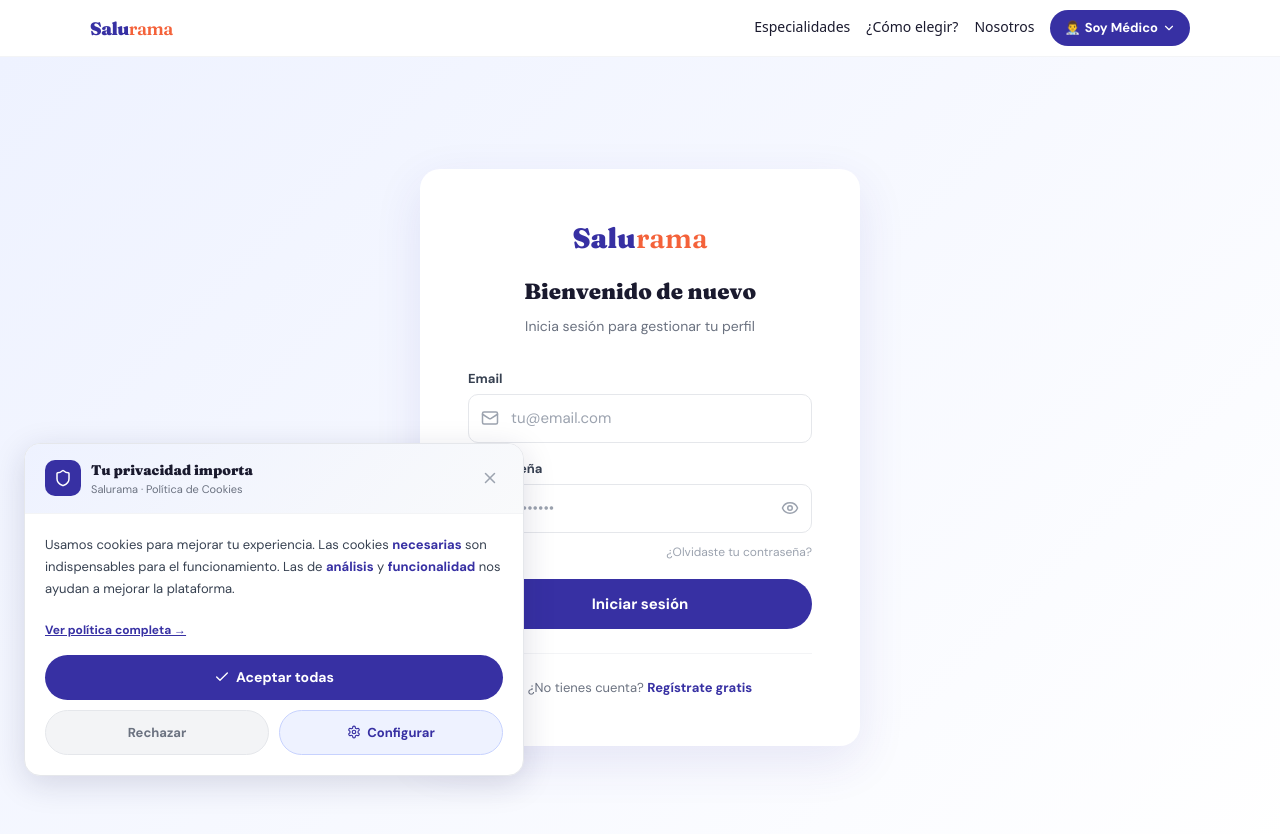
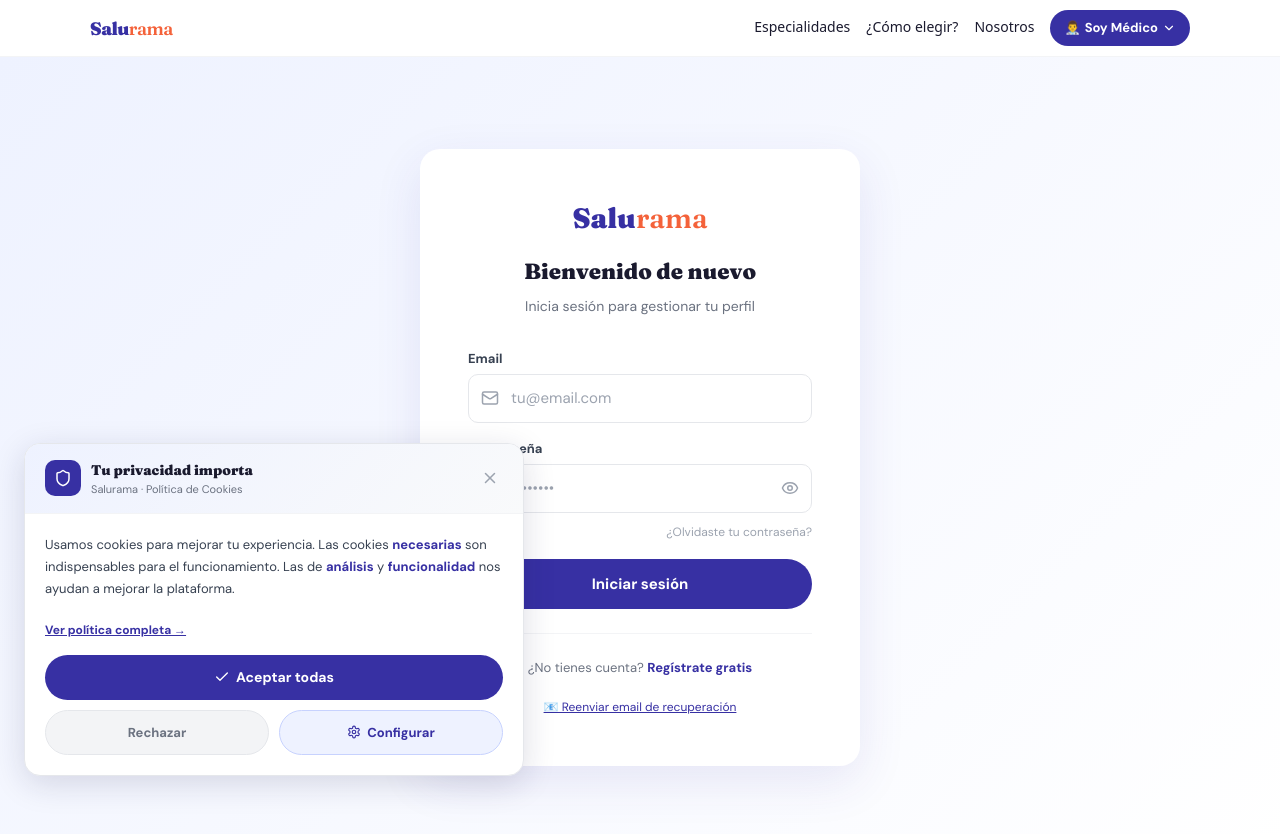
Before and after one commit to drmanutapia-maker/salurama, a Next.js app: page /login in a window 1280 px wide. Shown: the top 834 px of the page. Built offline with nearby package versions, Linux system fonts and the light colour scheme; no server answers.

Commit message:
fix: Login corregido - mejor manejo de errores + botón de recuperación de contraseña

```diff
--- a/app/login/page.tsx
+++ b/app/login/page.tsx
@@ -20,24 +20,30 @@
     setError(null)
 
     try {
-      // 1. Intentar login
+      // 1. Intentar login con Supabase Auth
       const { data: authData, error: authError } = await supabase.auth.signInWithPassword({
         email,
         password,
       })
 
-      if (authError) throw authError
-      if (!authData.user) throw new Error('Credenciales incorrectas')
+      if (authError) {
+        console.error('Auth error:', authError)
+        throw new Error('Email o contraseña incorrectos')
+      }
+
+      if (!authData.user) {
+        throw new Error('No se pudo autenticar. Intenta de nuevo.')
+      }
 
       // 2. Verificar si existe en tabla doctors
       const { data: doctor, error: doctorError } = await supabase
         .from('doctors')
-        .select('id, is_active, review_status')
+        .select('id, is_active, review_status, email')
         .eq('email', email)
         .single()
 
       if (doctorError || !doctor) {
-        // Usuario existe en auth pero no en doctors
+        console.error('Doctor lookup error:', doctorError)
         await supabase.auth.signOut()
         throw new Error('No tienes un perfil de médico registrado. Por favor regístrate primero.')
       }
@@ -51,6 +57,7 @@
       // 4. Login exitoso - redirigir a dashboard
       router.push('/dashboard')
     } catch (err: unknown) {
+      console.error('Login error:', err)
       setError(err instanceof Error ? err.message : 'Error al iniciar sesión. Verifica tus credenciales.')
     } finally {
       setLoading(false)
@@ -72,6 +79,8 @@
         *, *::before, *::after { box-sizing: border-box; margin: 0; padding: 0; }
         @keyframes fadeUp { from{opacity:0;transform:translateY(12px)} to{opacity:1;transform:translateY(0)} }
         .fade-up { animation: fadeUp 0.4s ease-out; }
+        @keyframes spin { to { transform: rotate(360deg); } }
+        .spin { animation: spin 0.7s linear infinite; }
       `}</style>
 
       <div className="fade-up" style={{
@@ -218,8 +227,7 @@
                   border: '2px solid rgba(255,255,255,0.3)',
                   borderTopColor: '#fff',
                   borderRadius: '50%',
-                  animation: 'spin 0.7s linear infinite'
-                }} />
+                }} className="spin" />
                 Iniciando sesión...
               </>
             ) : (
@@ -236,6 +244,33 @@
             </Link>
           </p>
         </div>
+
+        {/* Botón de prueba - Resetear contraseña */}
+        <div style={{ textAlign: 'center', marginTop: 16 }}>
+          <button
+            onClick={async () => {
+              const { error } = await supabase.auth.resetPasswordForEmail(email, {
+                redirectTo: 'https://salurama.com/dashboard'
+              })
+              if (error) {
+                alert('Error: ' + error.message)
+              } else {
+                alert('Email de recuperación enviado. Revisa tu bandeja.')
+              }
+            }}
+            style={{
+              background: 'none',
+              border: 'none',
+              color: '#3730A3',
+              fontSize: 12,
+              cursor: 'pointer',
+              textDecoration: 'underline',
+              fontFamily: "'DM Sans', sans-serif"
+            }}
+          >
+            📧 Reenviar email de recuperación
+          </button>
+        </div>
       </div>
     </div>
   )
```
